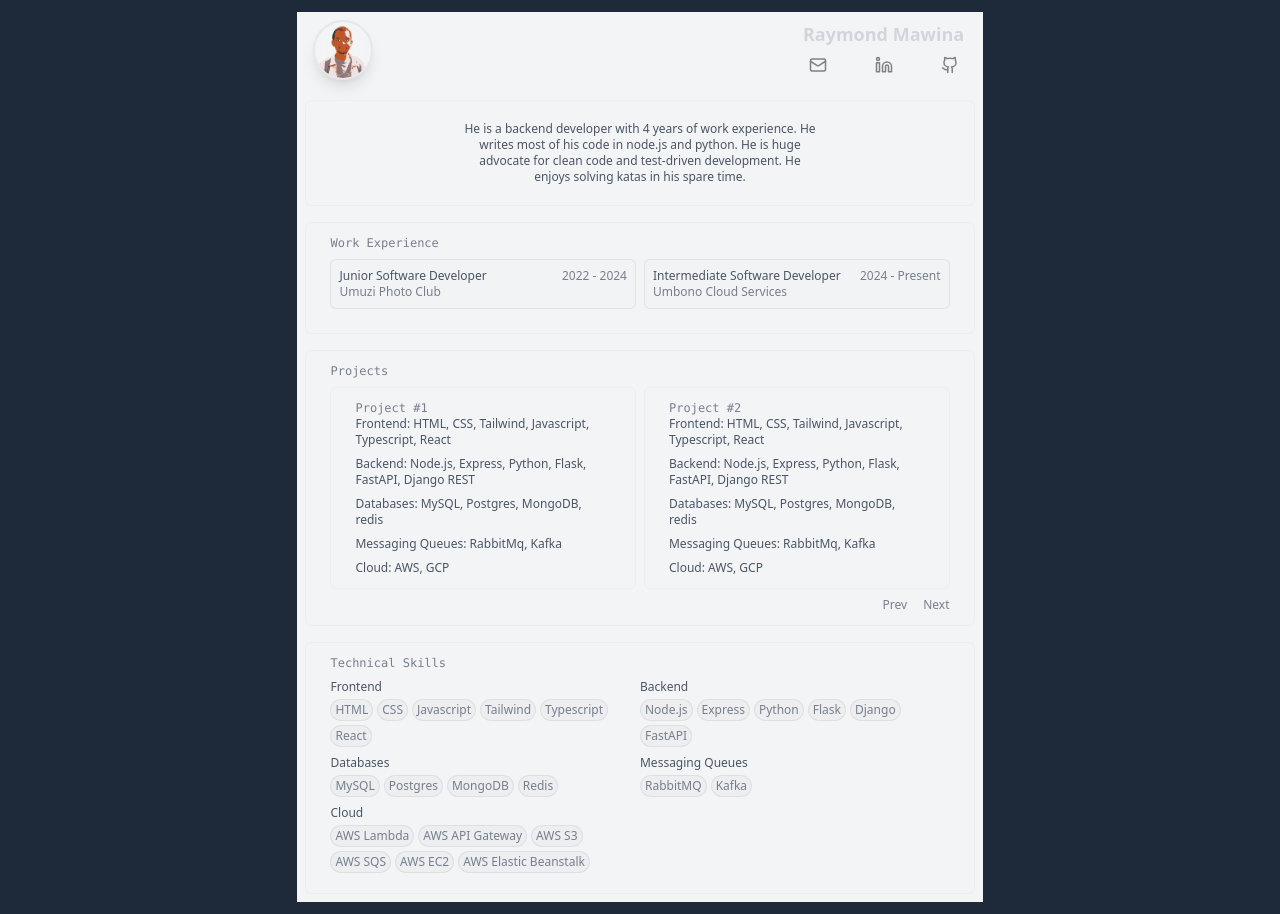
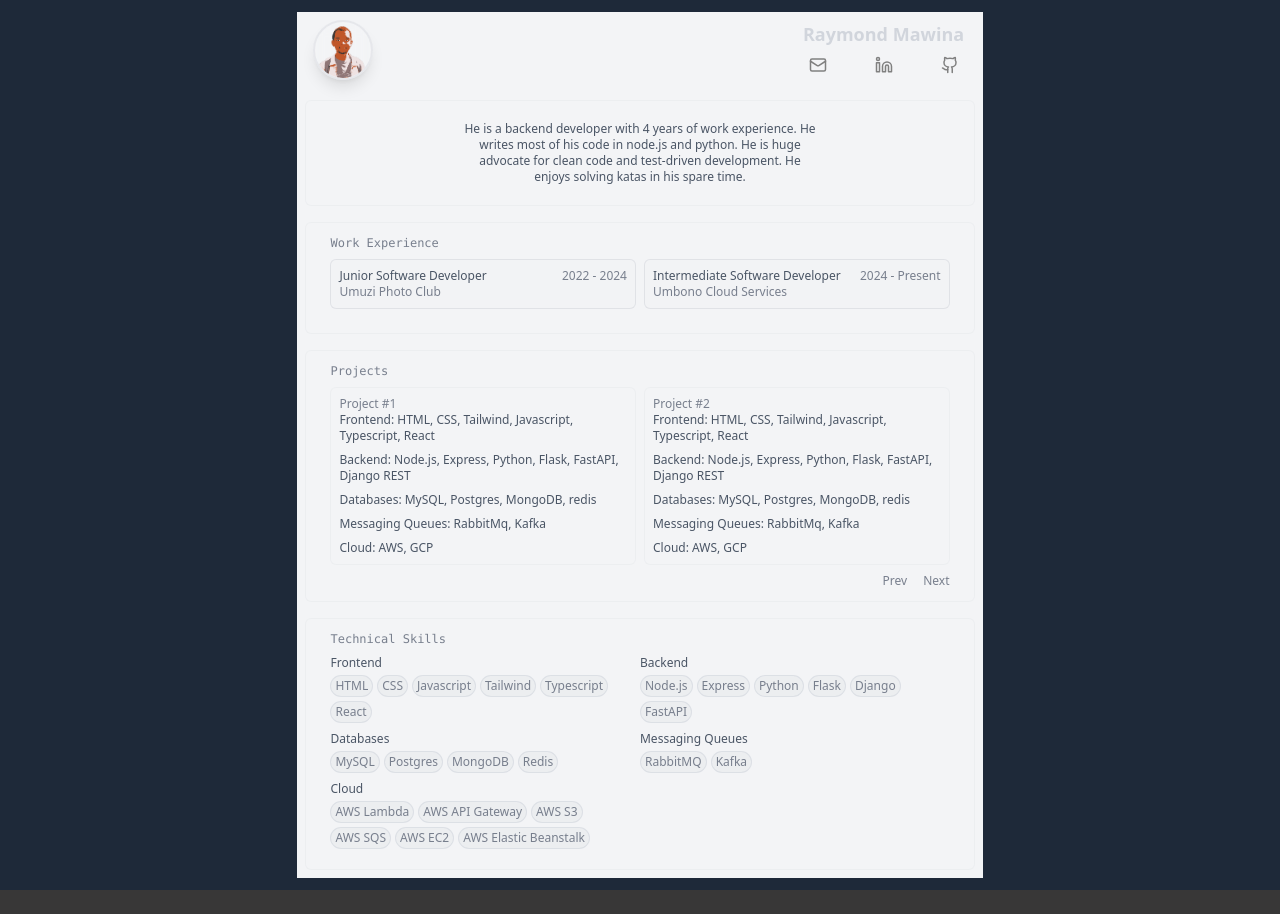
Before and after one commit to mfanaKoPitori/portfolio, a Next.js app: page / in a window 1280 px wide. After the commit the page ends 890 px from the top, so only its background shows below. Built offline with nearby package versions, Linux system fonts and the light colour scheme; no server answers.

Commit message:
fix: minor spacing adjustments in the projects section

```diff
--- a/components/About/Presentation.tsx
+++ b/components/About/Presentation.tsx
@@ -72,8 +72,8 @@ const Presentation: React.FC<AboutProps> = ({ educationInfo, workExperienceInfo,
         <section className="rounded-md border border-gray-300/20 py-3 px-6 text-gray-500/90 bg-gray-100/10">
           <h1 className="font-mono">Projects</h1>
           <section className="columns-1 flex flex-col md:columns-2 md:flex md:flex-row gap-x-2 py-2 gap-y-2">
-            <section className="rounded-md border border-gray-300/20 py-3 px-6 text-gray-500/90 bg-gray-100/10 w-full md:w-1/2">
-              <h1 className="font-mono">Project #1</h1>
+            <section className="rounded-md border border-gray-300/20 p-2 text-gray-500/90 bg-gray-100/10 w-full md:w-1/2">
+              <h1 className="">Project #1</h1>
               <section className="flex flex-col gap-y-2 text-gray-600">
                 <p>Frontend: HTML, CSS, Tailwind,  Javascript, Typescript, React</p>
                 <p>Backend: Node.js, Express, Python, Flask, FastAPI, Django REST</p>
@@ -83,8 +83,8 @@ const Presentation: React.FC<AboutProps> = ({ educationInfo, workExperienceInfo,
               </section>
             </section>
 
-            <section className="rounded-md border border-gray-300/20 py-3 px-6 text-gray-500/90 bg-gray-100/10 w-full md:w-1/2">
-              <h1 className="font-mono">Project #2</h1>
+            <section className="rounded-md border border-gray-300/20 p-2 text-gray-500/90 bg-gray-100/10 w-full md:w-1/2">
+              <h1 className="">Project #2</h1>
               <section className="flex flex-col gap-y-2 text-gray-600">
                 <p>Frontend: HTML, CSS, Tailwind,  Javascript, Typescript, React</p>
                 <p>Backend: Node.js, Express, Python, Flask, FastAPI, Django REST</p>
```
